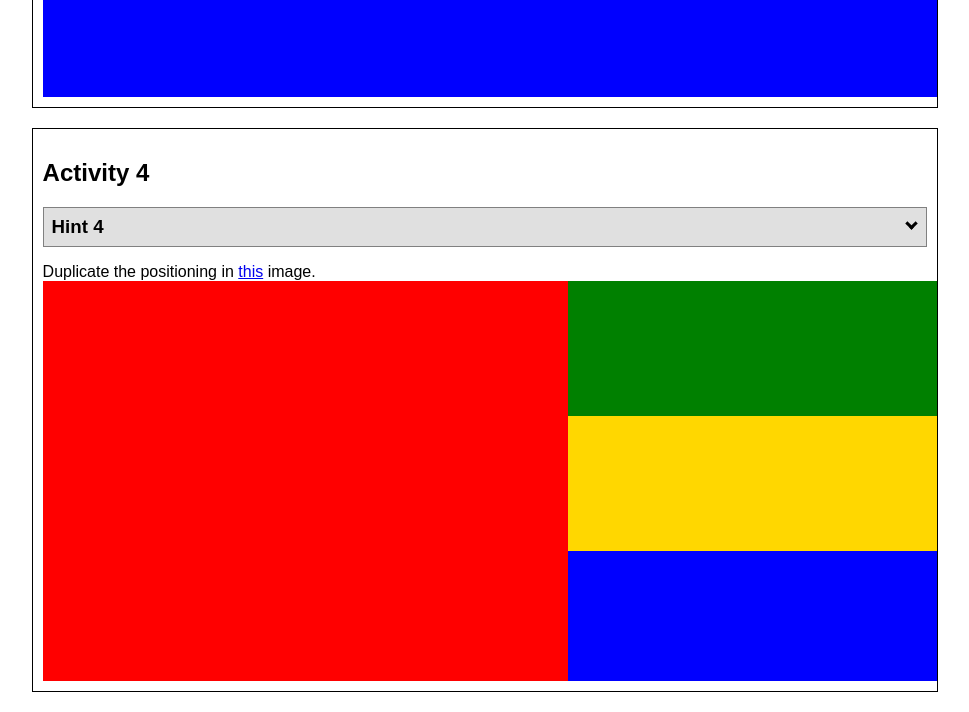
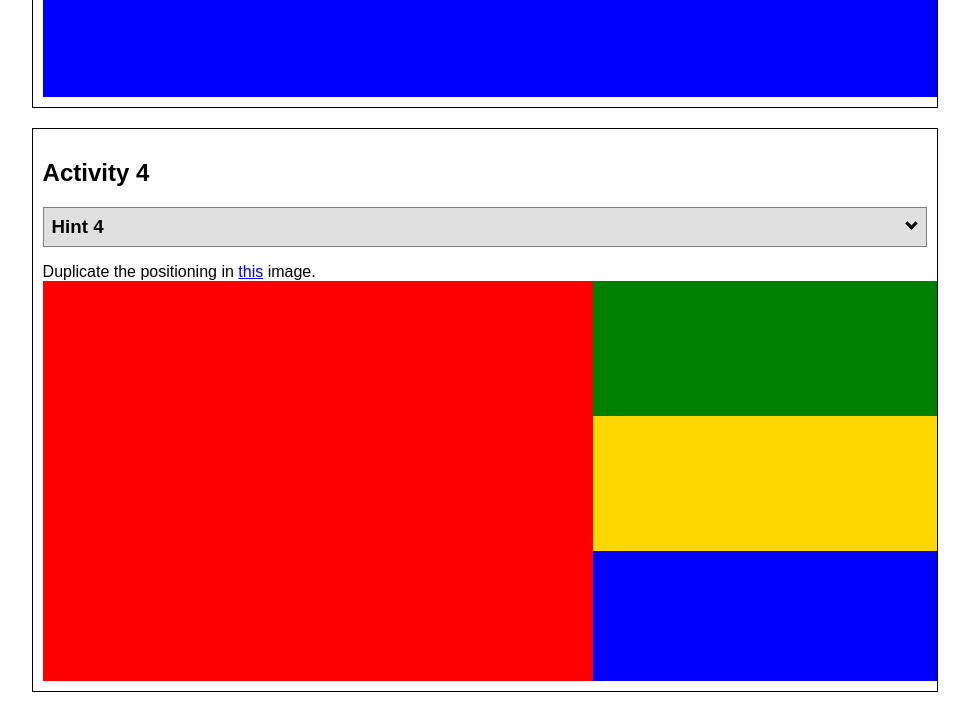
Before and after one commit to tabithacorrigan/WDD130, a plain HTML site: page positioning.html in a window 1280 px wide. Shown: the part 1913-2625 px from the top of the page, without its empty margins (155-1124 px from the left). Drawn offline with Linux system fonts and the light colour scheme.

Commit message:
edited assignment

```diff
--- a/positionstyles.css
+++ b/positionstyles.css
@@ -108,7 +108,7 @@
   justify-items: center;
 }
 .red4 {
-  width: 525px;
+  width: 550px;
   height: 400px;
   background-color: red;
   grid-column: 1/2;
```
